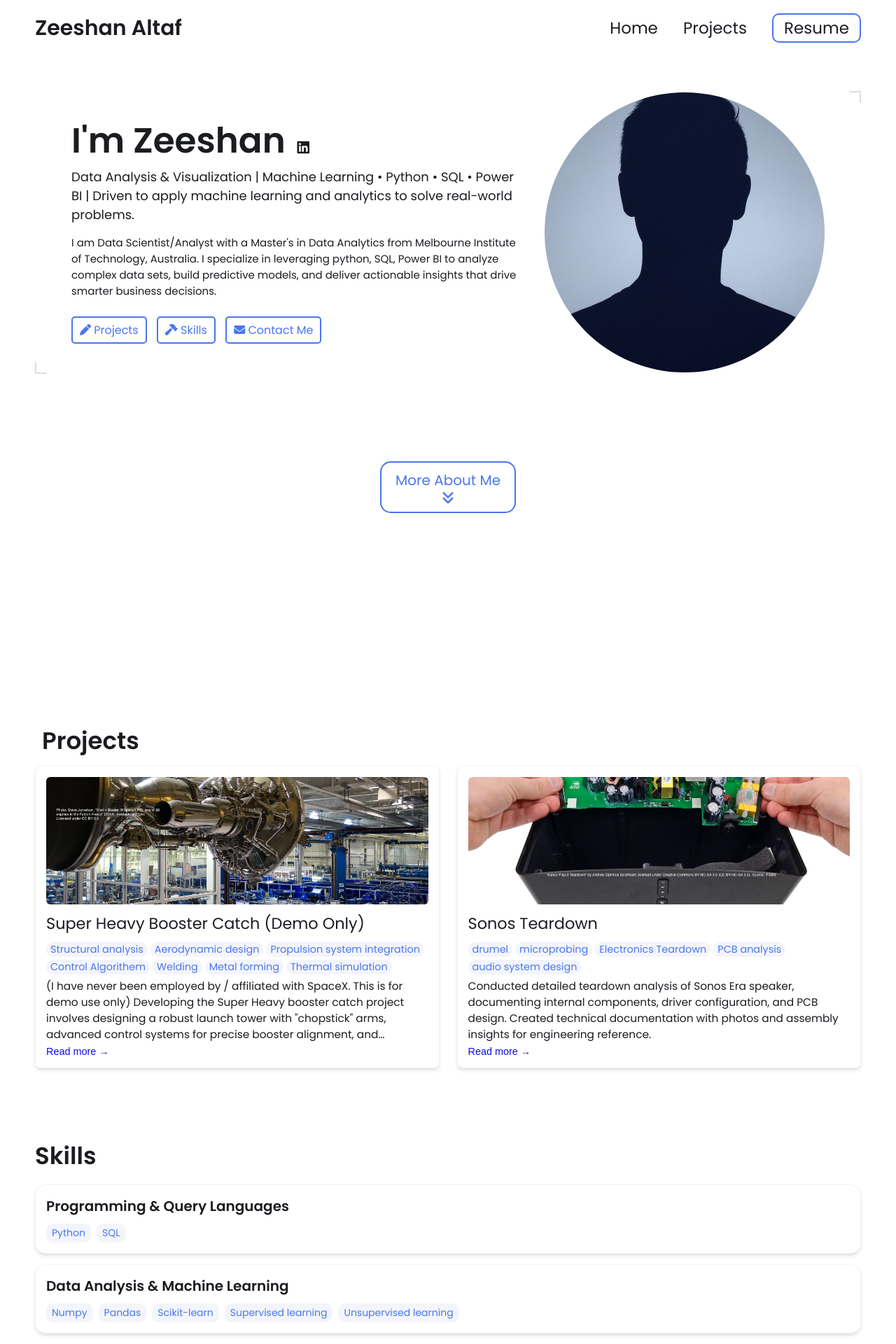
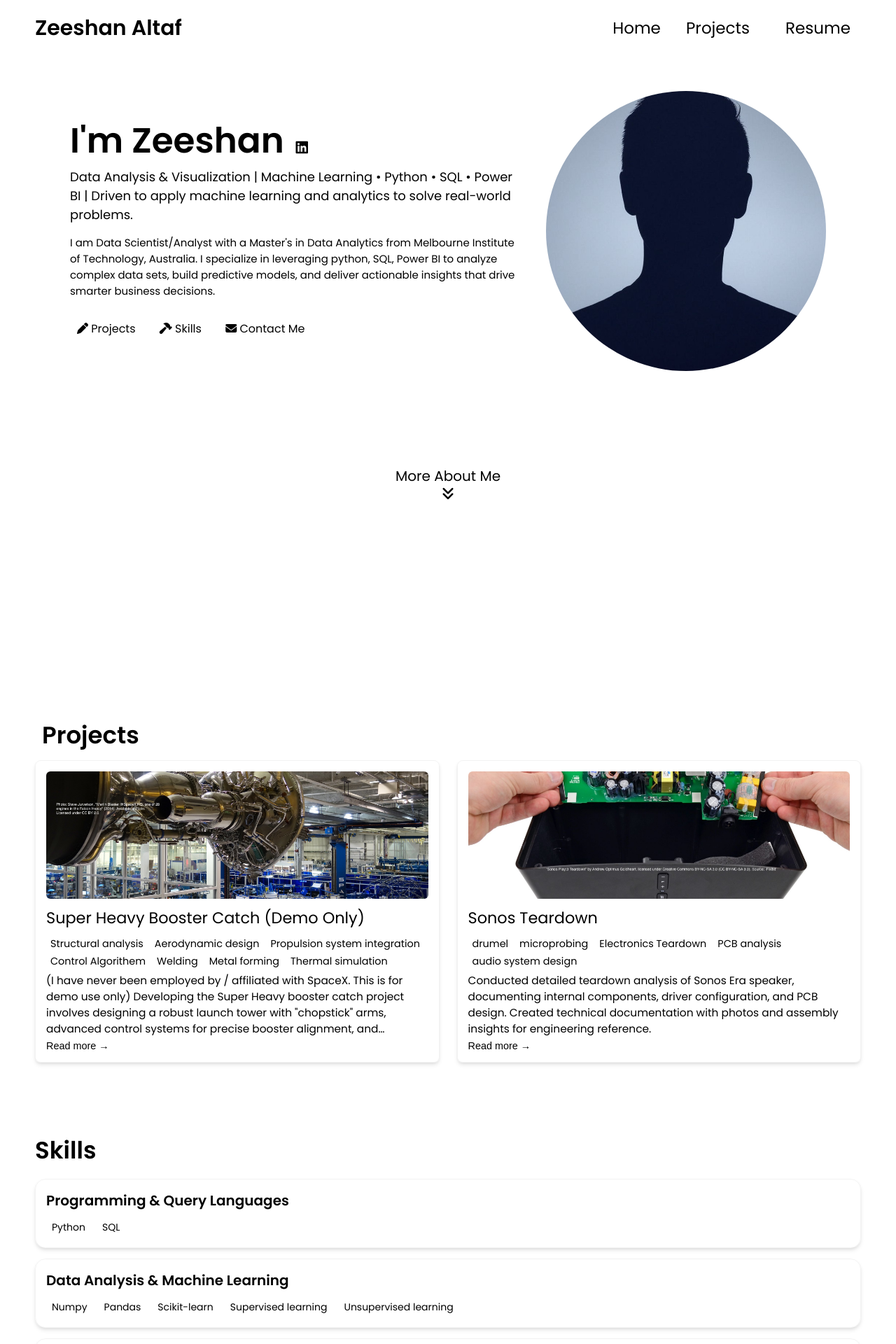
Before and after one commit to Zeeshan-Altaf/zeeshan-altaf.github.io, a Jekyll site: the page built from index.html, in a window 1280 px wide. Shown: the top 1920 px of the page at 70% size. Built offline with Jekyll 4.4.1, drawn with Linux system fonts in a browser that asks for light colours.

Commit message:
Update _config.yml

```diff
--- a/_config.yml
+++ b/_config.yml
@@ -75,12 +75,12 @@
 
 # Active theme (Update this to switch themes). Make sure to keep the indentation the samne.
 colors: # this is the basic theme
-  text: "#1a1c20"
-  border: "#ddd"
-  link: "#4a76ee"
-  highlight: "#0c0cf2"
-  background: "#ffffff"
-  light_background: "#f3f5fb"
+  text: "2c3333"
+  border: "e0f2ef"
+  link: "40b3a2"
+  highlight: "2a9d8f"
+  background: "f7fbfa"
+  light_background: "f0f9f7"
 
 # A few examples.
 basic theme:
```
